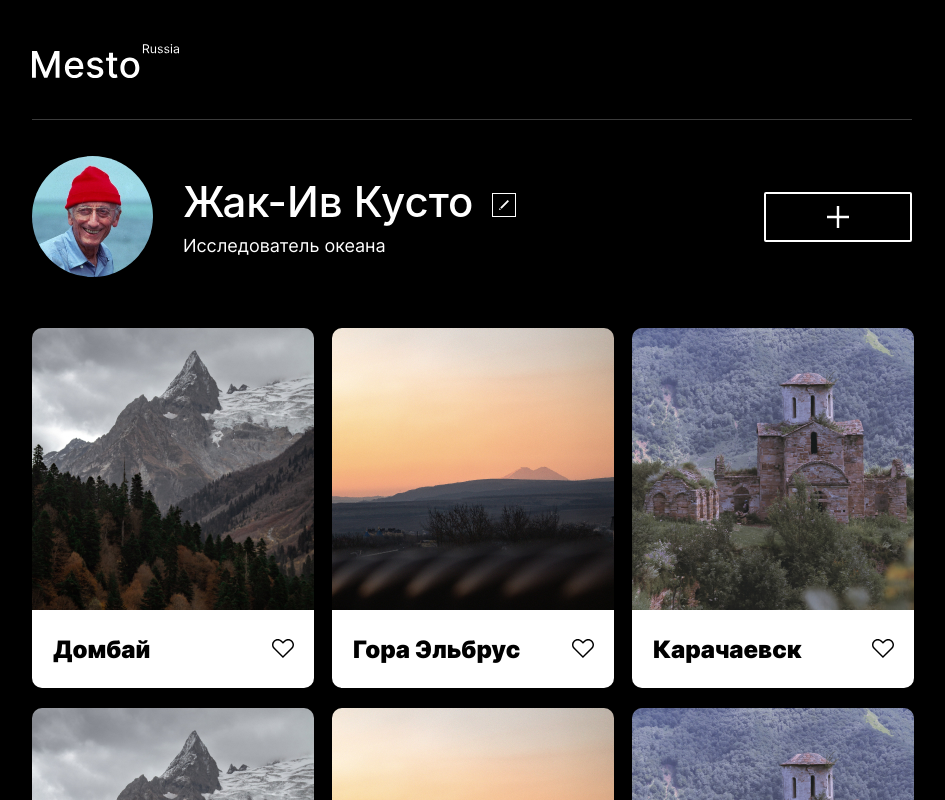
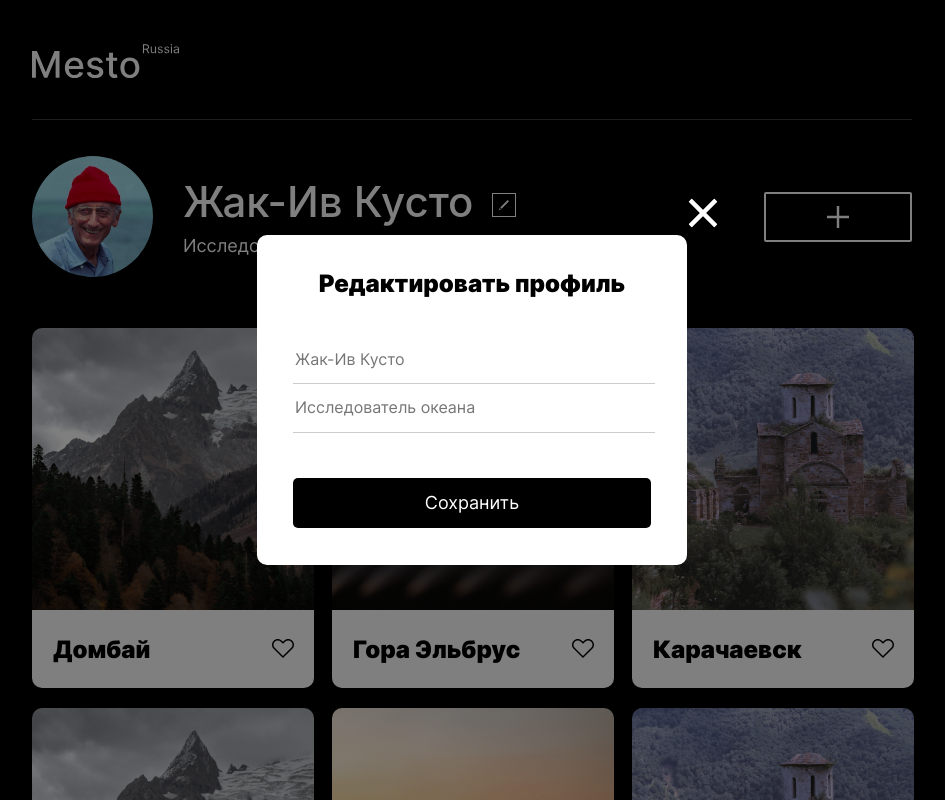
Before and after one commit to yansadykov/mesto-project, a plain HTML site: page index.html in a window 1280 px wide. Shown: the top 800 px of the page, without its empty margins (168-1113 px from the left). Drawn offline with Linux system fonts and the light colour scheme; files whose address does not match are found by name.

Commit message:
html css fix

```diff
--- /dev/null
+++ b/blocks/popup/_opened/popup_opened.css
@@ -0,0 +1,3 @@
+.popup_opened {
+    display: flex;
+}
--- a/blocks/popup/popup.css
+++ b/blocks/popup/popup.css
@@ -1,6 +1,6 @@
 .popup {
   background: #00000080;
-  display: flex;
+  display: none;
   justify-content: center;
   align-items: center;
   position: fixed;
@@ -9,5 +9,4 @@
   left: 0;
   right: 0;
   bottom: 0;
-  visibility: hidden;
 }
--- a/index.html
+++ b/index.html
@@ -76,11 +76,11 @@
             </section>
         </main>
 
-        <div class="popup">
+        <div class="popup popup_opened">
             <div class="popup__window">
                 <button class="popup__close-btn"></button>
                 <h2 class="popup__title">Редактировать профиль</h2>
-                <form class="popup__form" action="#" name="userInfo">
+                <form class="popup__form">
                     <input class="popup__user-name" type="text" placeholder="Жак-Ив Кусто" required />
                     <input class="popup__user-description" type="text" placeholder="Исследователь океана" />
                 </form>
@@ -88,6 +88,8 @@
             </div>
         </div>
 
+
+
         <footer class="footer">
             <p class="footer__text">&copy; 2020 Mesto Russia</p>
         </footer>
--- a/pages/index.css
+++ b/pages/index.css
@@ -30,6 +30,7 @@
 @import url("../blocks/footer/__text/footer__text.css");
 
 @import url("../blocks/popup/popup.css");
+@import url("../blocks/popup/_opened/popup_opened.css");
 @import url("../blocks/popup/__window/popup__window.css");
 @import url("../blocks/popup/__user-name/popup__user-name.css");
 @import url("../blocks/popup/__user-description/popup__user-description.css");
```
